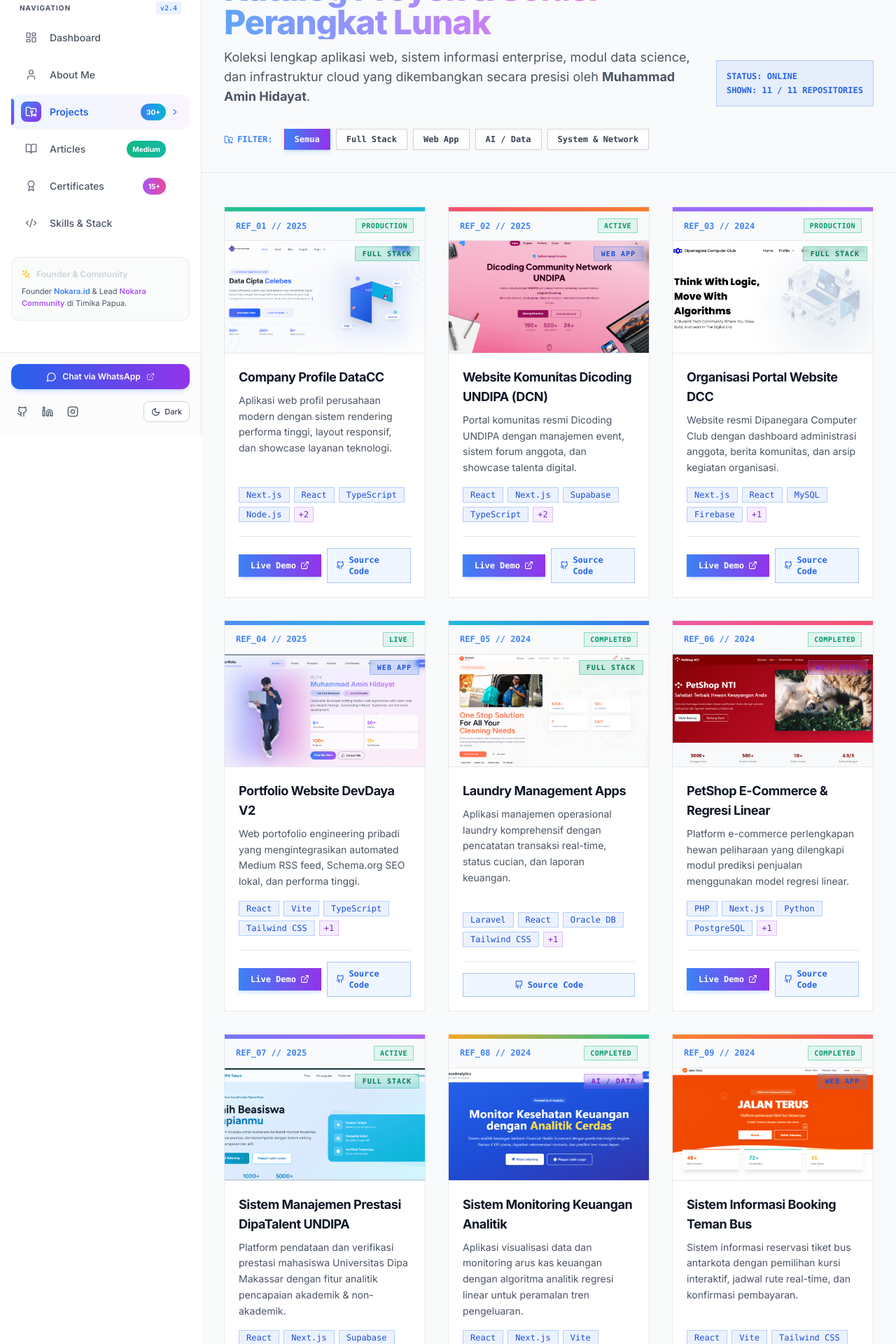
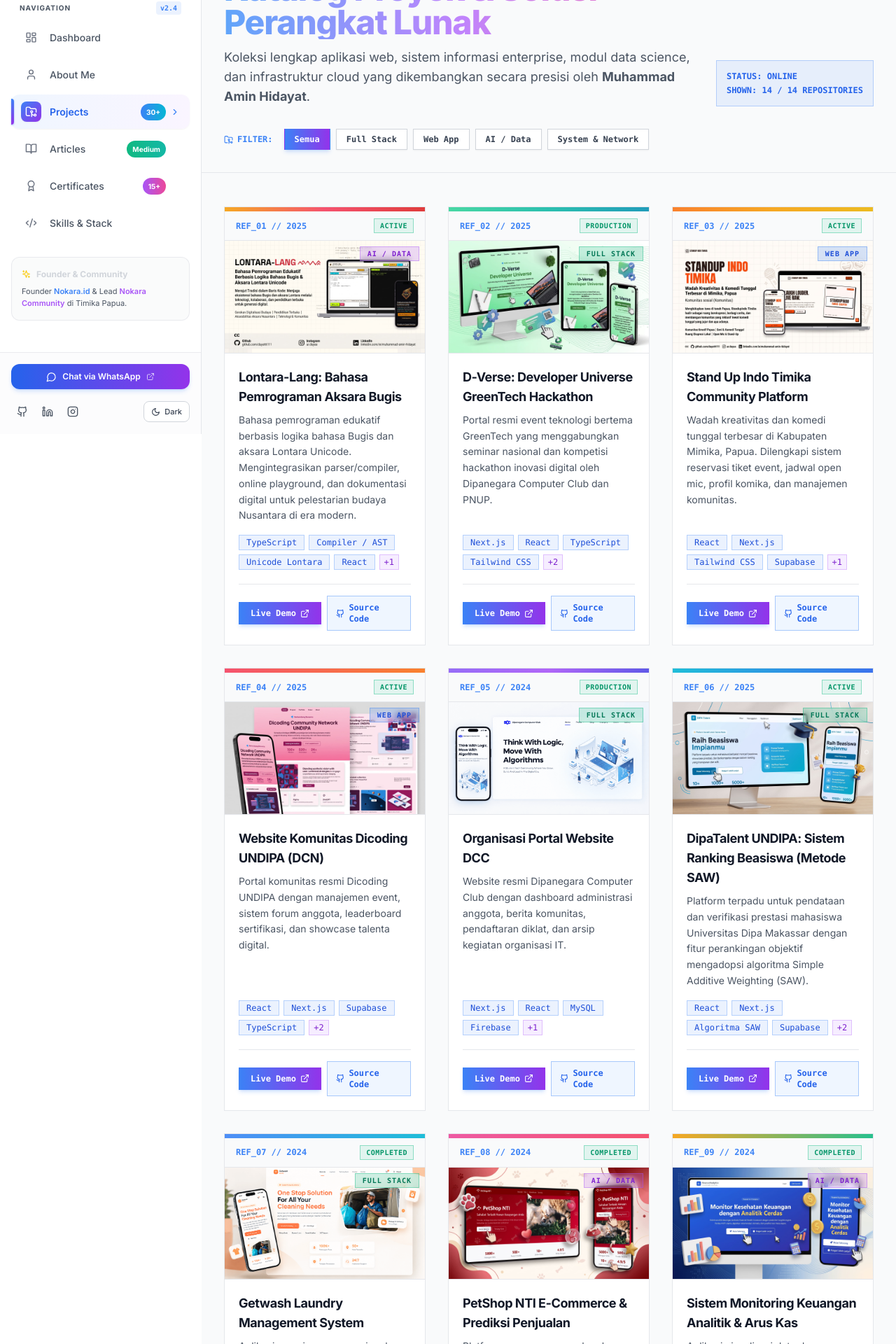
Before and after one commit to dayattt111/portofolio-daya, a React (Vite) app: page /projects in a window 1280 px wide. Shown: the part 180-2100 px from the top of the page at 70% size. Built offline with nearby package versions, Linux system fonts and the light colour scheme.

Commit message:
feat: update project data, add mockups, and increase project display limit

```diff
--- a/src/components/Projects.tsx
+++ b/src/components/Projects.tsx
@@ -9,7 +9,7 @@
   isHomePreview?: boolean;
 }
 
-export default function Projects({ limit = 4, isHomePreview = true }: ProjectsProps) {
+export default function Projects({ limit = 6, isHomePreview = true }: ProjectsProps) {
   const { theme } = useTheme();
 
   const featuredProjects: Project[] = PROJECTS.filter((p) => p.featured).slice(0, limit);
--- a/src/data/projectsData.ts
+++ b/src/data/projectsData.ts
@@ -16,6 +16,145 @@
 export const PROJECTS: Project[] = [
   {
     id: 1,
+    title: 'Lontara-Lang: Bahasa Pemrograman Aksara Bugis',
+    description: 'Bahasa pemrograman edukatif berbasis logika bahasa Bugis dan aksara Lontara Unicode. Mengintegrasikan parser/compiler, online playground, dan dokumentasi digital untuk pelestarian budaya Nusantara di era modern.',
+    year: '2025',
+    status: 'Active',
+    category: 'AI / Data',
+    stack: ['TypeScript', 'Compiler / AST', 'Unicode Lontara', 'React', 'Tailwind CSS'],
+    image: '/project-assets/lontara-lang.jpeg',
+    demoUrl: 'https://github.com/dayattt111',
+    repoUrl: 'https://github.com/dayattt111',
+    featured: true,
+    color: 'from-amber-500 via-rose-500 to-red-600'
+  },
+  {
+    id: 2,
+    title: 'D-Verse: Developer Universe GreenTech Hackathon',
+    description: 'Portal resmi event teknologi bertema GreenTech yang menggabungkan seminar nasional dan kompetisi hackathon inovasi digital oleh Dipanegara Computer Club dan PNUP.',
+    year: '2025',
+    status: 'Production',
+    category: 'Full Stack',
+    stack: ['Next.js', 'React', 'TypeScript', 'Tailwind CSS', 'Firebase', 'Vercel'],
+    image: '/project-assets/dverse.jpeg',
+    demoUrl: 'https://github.com/dayattt111',
+    repoUrl: 'https://github.com/dayattt111',
+    featured: true,
+    color: 'from-emerald-400 via-teal-500 to-cyan-600'
+  },
+  {
+    id: 3,
+    title: 'Stand Up Indo Timika Community Platform',
+    description: 'Wadah kreativitas dan komedi tunggal terbesar di Kabupaten Mimika, Papua. Dilengkapi sistem reservasi tiket event, jadwal open mic, profil komika, dan manajemen komunitas.',
+    year: '2025',
+    status: 'Active',
+    category: 'Web App',
+    stack: ['React', 'Next.js', 'Tailwind CSS', 'Supabase', 'Node.js'],
+    image: '/project-assets/standup-indo-timika.jpeg',
+    demoUrl: 'https://github.com/dayattt111',
+    repoUrl: 'https://github.com/dayattt111',
+    featured: true,
+    color: 'from-orange-500 via-amber-500 to-yellow-500'
+  },
+  {
+    id: 4,
+    title: 'Website Komunitas Dicoding UNDIPA (DCN)',
+    description: 'Portal komunitas resmi Dicoding UNDIPA dengan manajemen event, sistem forum anggota, leaderboard sertifikasi, dan showcase talenta digital.',
+    year: '2025',
+    status: 'Active',
+    category: 'Web App',
+    stack: ['React', 'Next.js', 'Supabase', 'TypeScript', 'Tailwind CSS', 'Vercel'],
+    image: '/project-assets/dcn.jpeg',
+    demoUrl: 'https://github.com/dayattt111/dcn_undipa.git',
+    repoUrl: 'https://github.com/dayattt111/dcn_undipa.git',
+    featured: true,
+    color: 'from-rose-500 to-orange-500'
+  },
+  {
+    id: 5,
+    title: 'Organisasi Portal Website DCC',
+    description: 'Website resmi Dipanegara Computer Club dengan dashboard administrasi anggota, berita komunitas, pendaftaran diklat, dan arsip kegiatan organisasi IT.',
+    year: '2024',
+    status: 'Production',
+    category: 'Full Stack',
+    stack: ['Next.js', 'React', 'MySQL', 'Firebase', 'Tailwind CSS'],
+    image: '/project-assets/dcc-mockup.png',
+    demoUrl: 'https://github.com/dayattt111',
+    repoUrl: 'https://github.com/dayattt111',
+    featured: true,
+    color: 'from-violet-500 via-purple-500 to-indigo-600'
+  },
+  {
+    id: 6,
+    title: 'DipaTalent UNDIPA: Sistem Ranking Beasiswa (Metode SAW)',
+    description: 'Platform terpadu untuk pendataan dan verifikasi prestasi mahasiswa Universitas Dipa Makassar dengan fitur perankingan objektif mengadopsi algoritma Simple Additive Weighting (SAW).',
+    year: '2025',
+    status: 'Active',
+    category: 'Full Stack',
+    stack: ['React', 'Next.js', 'Algoritma SAW', 'Supabase', 'TypeScript', 'Tailwind CSS'],
+    image: '/project-assets/dipatalent-saw.jpeg',
+    demoUrl: 'https://github.com/dayattt111/project_dipaTalent.git',
+    repoUrl: 'https://github.com/dayattt111/project_dipaTalent.git',
+    featured: true,
+    color: 'from-cyan-500 to-blue-600'
+  },
+  {
+    id: 7,
+    title: 'Getwash Laundry Management System',
+    description: 'Aplikasi manajemen operasional laundry komprehensif dengan pencatatan transaksi real-time, tracking status cucian pelanggan, dan laporan neraca keuangan.',
+    year: '2024',
+    status: 'Completed',
+    category: 'Full Stack',
+    stack: ['Laravel', 'React', 'Oracle DB', 'Tailwind CSS', 'Docker'],
+    image: '/project-assets/getwash-mockup.png',
+    repoUrl: 'https://github.com/dayattt111',
+    featured: true,
+    color: 'from-blue-500 to-cyan-500'
+  },
+  {
+    id: 8,
+    title: 'PetShop NTI E-Commerce & Prediksi Penjualan',
+    description: 'Platform e-commerce perlengkapan hewan peliharaan di Makassar dengan modul prediksi penjualan dan peramalan inventaris menggunakan algoritma regresi linear.',
+    year: '2024',
+    status: 'Completed',
+    category: 'AI / Data',
+    stack: ['Python', 'PHP', 'Next.js', 'PostgreSQL', 'Scikit-Learn'],
+    image: '/project-assets/pet-NTI.jpeg',
+    demoUrl: 'https://github.com/dayattt111/petshop-php-native.git',
+    repoUrl: 'https://github.com/dayattt111/petshop-php-native.git',
+    featured: false,
+    color: 'from-pink-500 to-rose-500'
+  },
+  {
+    id: 9,
+    title: 'Sistem Monitoring Keuangan Analitik & Arus Kas',
+    description: 'Aplikasi visualisasi data dan monitoring arus kas keuangan dengan algoritma analitik peramalan tren pengeluaran dan laporan neraca interaktif.',
+    year: '2024',
+    status: 'Completed',
+    category: 'AI / Data',
+    stack: ['React', 'Next.js', 'Vite', 'Supabase', 'TypeScript', 'Chart.js'],
+    image: '/project-assets/analitik-keunangan.jpeg',
+    demoUrl: 'https://github.com/dayattt111/sisfoAnalitikKeuangan.git',
+    repoUrl: 'https://github.com/dayattt111/sisfoAnalitikKeuangan.git',
+    featured: false,
+    color: 'from-amber-500 to-emerald-500'
+  },
+  {
+    id: 10,
+    title: 'Sistem Reservasi Tiket Teman Bus',
+    description: 'Sistem informasi reservasi tiket bus antarkota dengan pemilihan kursi interaktif, jadwal rute real-time, dan konfirmasi tiket instan.',
+    year: '2024',
+    status: 'Completed',
+    category: 'Web App',
+    stack: ['React', 'Vite', 'Tailwind CSS', 'Supabase', 'TypeScript'],
+    image: '/project-assets/teman-bus.jpeg',
+    demoUrl: 'https://github.com/dayattt111/sisfoAnalitikKeuangan.git',
+    repoUrl: 'https://github.com/dayattt111/sisfoAnalitikKeuangan.git',
+    featured: false,
+    color: 'from-orange-500 to-red-500'
+  },
+  {
+    id: 11,
     title: 'Company Profile DataCC',
     description: 'Aplikasi web profil perusahaan modern dengan sistem rendering performa tinggi, layout responsif, dan showcase layanan teknologi.',
     year: '2025',
@@ -25,41 +164,13 @@
     image: '/images/projects/DataCCProject.png',
     demoUrl: 'https://github.com/dayattt111',
     repoUrl: 'https://github.com/dayattt111',
-    featured: true,
+    featured: false,
     color: 'from-emerald-500 to-cyan-500'
   },
   {
-    id: 2,
-    title: 'Website Komunitas Dicoding UNDIPA (DCN)',
-    description: 'Portal komunitas resmi Dicoding UNDIPA dengan manajemen event, sistem forum anggota, dan showcase talenta digital.',
-    year: '2025',
-    status: 'Active',
-    category: 'Web App',
-    stack: ['React', 'Next.js', 'Supabase', 'TypeScript', 'Tailwind CSS', 'Vercel'],
-    image: '/images/projects/dcn.png',
-    demoUrl: 'https://github.com/dayattt111/dcn_undipa.git',
-    repoUrl: 'https://github.com/dayattt111/dcn_undipa.git',
-    featured: true,
-    color: 'from-rose-500 to-orange-500'
-  },
-  {
-    id: 3,
-    title: 'Organisasi Portal Website DCC',
-    description: 'Website resmi Dipanegara Computer Club dengan dashboard administrasi anggota, berita komunitas, dan arsip kegiatan organisasi.',
-    year: '2024',
-    status: 'Production',
-    category: 'Full Stack',
-    stack: ['Next.js', 'React', 'MySQL', 'Firebase', 'Tailwind CSS'],
-    image: '/images/projects/webdcc.png',
-    demoUrl: 'https://github.com/dayattt111',
-    repoUrl: 'https://github.com/dayattt111',
-    featured: true,
-    color: 'from-violet-500 to-purple-500'
-  },
-  {
-    id: 4,
+    id: 12,
     title: 'Portfolio Website DevDaya V2',
-    description: 'Web portofolio engineering pribadi yang mengintegrasikan automated Medium RSS feed, Schema.org SEO lokal, dan performa tinggi.',
+    description: 'Web portofolio engineering pribadi dengan arsitektur dashboard sidebar, Schema.org SEO lokal, integrasi Medium RSS feed, dan performa tinggi.',
     year: '2025',
     status: 'Live',
     category: 'Web App',
@@ -67,80 +178,11 @@
     image: '/images/projects/portov2.png',
     demoUrl: 'https://devdaya.my.id/',
     repoUrl: 'https://github.com/dayattt111/portofolio-daya',
-    featured: true,
+    featured: false,
     color: 'from-blue-500 to-cyan-500'
   },
   {
-    id: 5,
-    title: 'Laundry Management Apps',
-    description: 'Aplikasi manajemen operasional laundry komprehensif dengan pencatatan transaksi real-time, status cucian, dan laporan keuangan.',
-    year: '2024',
-    status: 'Completed',
-    category: 'Full Stack',
-    stack: ['Laravel', 'React', 'Oracle DB', 'Tailwind CSS', 'Docker'],
-    image: '/images/projects/laundryApp.png',
-    repoUrl: 'https://github.com/dayattt111',
-    featured: false,
-    color: 'from-cyan-500 to-blue-600'
-  },
-  {
-    id: 6,
-    title: 'PetShop E-Commerce & Regresi Linear',
-    description: 'Platform e-commerce perlengkapan hewan peliharaan yang dilengkapi modul prediksi penjualan menggunakan model regresi linear.',
-    year: '2024',
-    status: 'Completed',
-    category: 'AI / Data',
-    stack: ['PHP', 'Next.js', 'Python', 'PostgreSQL', 'Prisma'],
-    image: '/images/projects/petShop.png',
-    demoUrl: 'https://github.com/dayattt111/petshop-php-native.git',
-    repoUrl: 'https://github.com/dayattt111/petshop-php-native.git',
-    featured: false,
-    color: 'from-pink-500 to-rose-500'
-  },
-  {
-    id: 7,
-    title: 'Sistem Manajemen Prestasi DipaTalent UNDIPA',
-    description: 'Platform pendataan dan verifikasi prestasi mahasiswa Universitas Dipa Makassar dengan fitur analitik pencapaian akademik & non-akademik.',
-    year: '2025',
-    status: 'Active',
-    category: 'Full Stack',
-    stack: ['React', 'Next.js', 'Supabase', 'TypeScript', 'Tailwind CSS'],
-    image: '/images/projects/dipaTalent.png',
-    demoUrl: 'https://github.com/dayattt111/project_dipaTalent.git',
-    repoUrl: 'https://github.com/dayattt111/project_dipaTalent.git',
-    featured: false,
-    color: 'from-indigo-500 to-purple-500'
-  },
-  {
-    id: 8,
-    title: 'Sistem Monitoring Keuangan Analitik',
-    description: 'Aplikasi visualisasi data dan monitoring arus kas keuangan dengan algoritma analitik regresi linear untuk peramalan tren pengeluaran.',
-    year: '2024',
-    status: 'Completed',
-    category: 'AI / Data',
-    stack: ['React', 'Next.js', 'Vite', 'Supabase', 'TypeScript'],
-    image: '/images/projects/monitoringFinance.png',
-    demoUrl: 'https://github.com/dayattt111/sisfoAnalitikKeuangan.git',
-    repoUrl: 'https://github.com/dayattt111/sisfoAnalitikKeuangan.git',
-    featured: false,
-    color: 'from-amber-500 to-emerald-500'
-  },
-  {
-    id: 9,
-    title: 'Sistem Informasi Booking Teman Bus',
-    description: 'Sistem informasi reservasi tiket bus antarkota dengan pemilihan kursi interaktif, jadwal rute real-time, dan konfirmasi pembayaran.',
-    year: '2024',
-    status: 'Completed',
-    category: 'Web App',
-    stack: ['React', 'Vite', 'Tailwind CSS', 'Supabase', 'TypeScript'],
-    image: '/images/projects/temanBus.png',
-    demoUrl: 'https://github.com/dayattt111/sisfoAnalitikKeuangan.git',
-    repoUrl: 'https://github.com/dayattt111/sisfoAnalitikKeuangan.git',
-    featured: false,
-    color: 'from-orange-500 to-red-500'
-  },
-  {
-    id: 10,
+    id: 13,
     title: 'Web Portfolio V1 (Legacy)',
     description: 'Iterasi awal website portofolio pribadi berbasis React dan Vite yang menjadi fondasi dokumentasi karya awal.',
     year: '2023',
@@ -154,7 +196,7 @@
     color: 'from-blue-600 to-indigo-600'
   },
   {
-    id: 11,
+    id: 14,
     title: 'Organisasi Website DCC (Sistem Awal)',
     description: 'Versi perdana portal website Dipanegara Computer Club dengan sistem pengelolaan data berbasis Laravel dan Bootstrap.',
     year: '2023',
```
Also changed, not shown: public/project-assets/dcc-mockup.png (added), public/project-assets/getwash-mockup.png (added).
